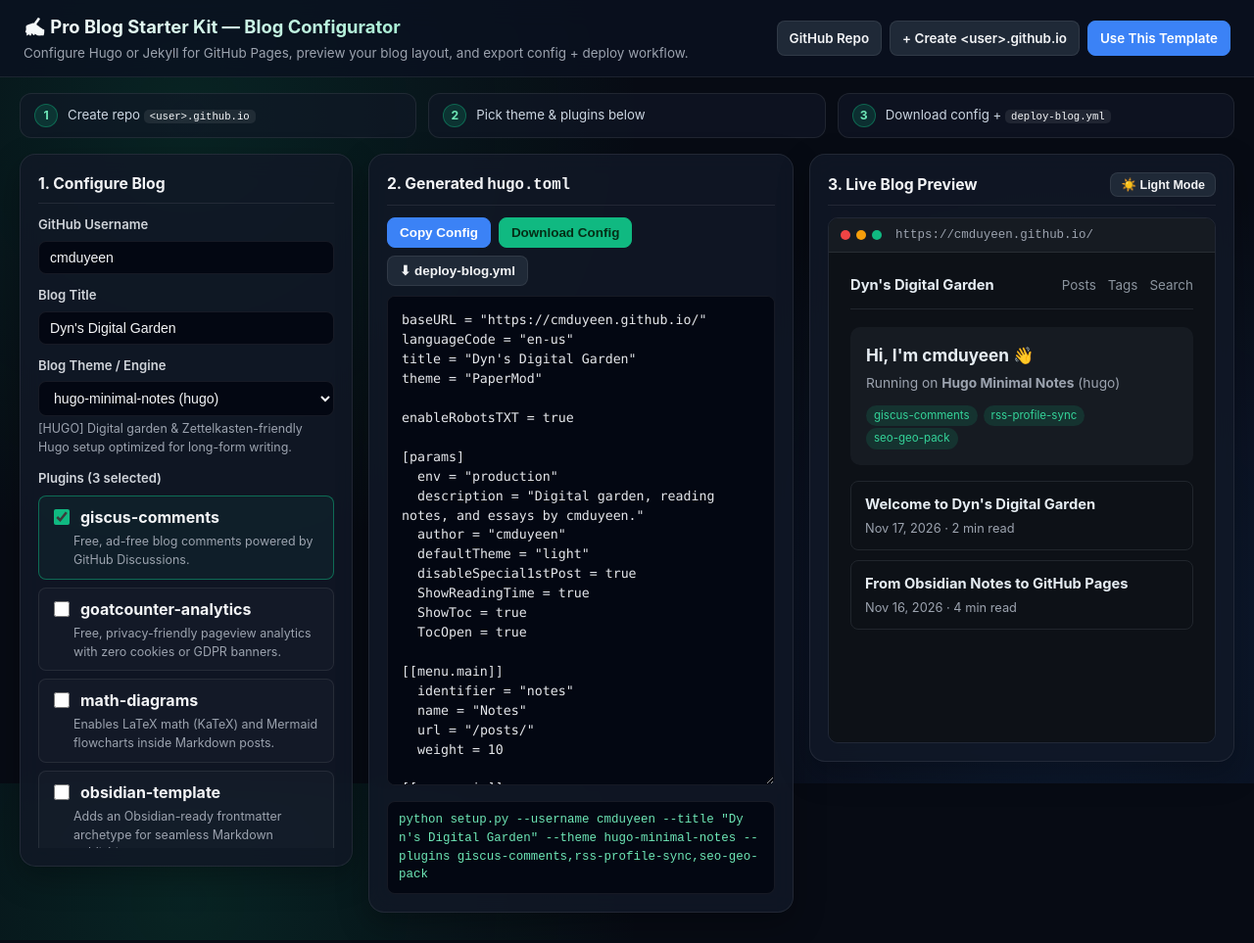
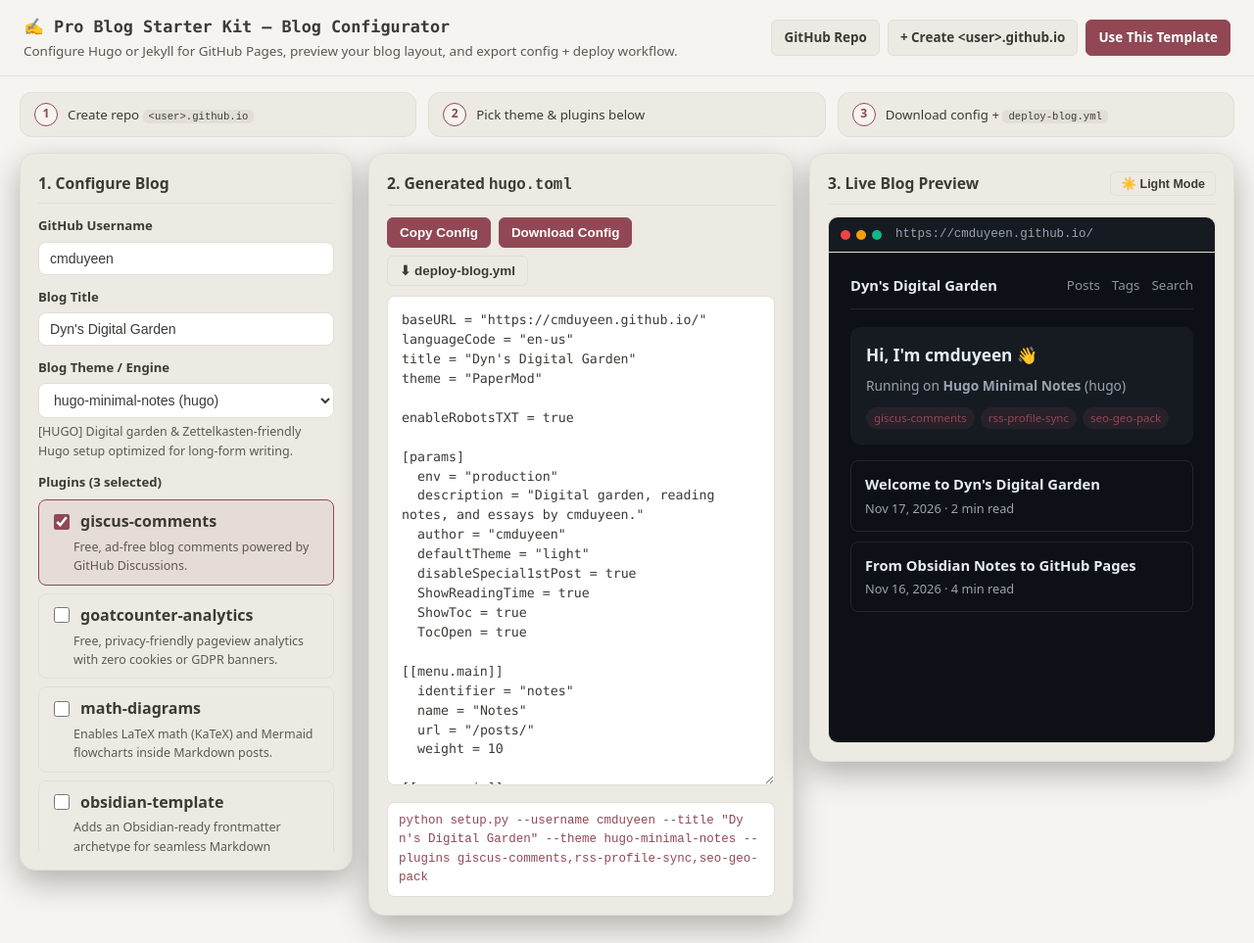
Before and after one commit to cmduyeen/pro-blog-starter-kit, a plain HTML site: page docs/index.html in a window 1280 px wide. Shown: the whole page at 98% size. Drawn offline with Linux system fonts and the light colour scheme.

Commit message:
style(web): unify theme with main blog Serein/Alabaster Light & Dark palette

```diff
--- a/docs/index.html
+++ b/docs/index.html
@@ -28,29 +28,42 @@
   </script>
   <style>
     :root {
-      --bg: #070b14;
-      --panel: rgba(17, 24, 39, 0.84);
-      --border: rgba(255, 255, 255, 0.08);
-      --text: #f3f4f6;
-      --muted: #9ca3af;
-      --accent: #10b981;
-      --accent-hover: #059669;
-      --blue: #3b82f6;
-      --code-bg: #030712;
+      color-scheme: light;
+      --bg: #F6F4F0;
+      --panel: #EDEAE4;
+      --border: #E3DFD7;
+      --text: #3D3A36;
+      --muted: #5C5852;
+      --accent: #914854;
+      --accent-hover: #7a3b45;
+      --blue: #914854;
+      --code-bg: #FFFFFF;
+      --btn-text: #FFFFFF;
+    }
+    @media (prefers-color-scheme: dark) {
+      :root {
+        color-scheme: dark;
+        --bg: #191817;
+        --panel: #21201E;
+        --border: #2B2926;
+        --text: #C7C3BA;
+        --muted: #A39E95;
+        --accent: #C9848F;
+        --accent-hover: #d69ba5;
+        --blue: #C9848F;
+        --code-bg: #141312;
+        --btn-text: #191817;
+      }
     }
     * { box-sizing: border-box; }
     ::-webkit-scrollbar { width: 8px; height: 8px; }
-    ::-webkit-scrollbar-thumb { background: rgba(148, 163, 184, 0.25); border-radius: 999px; }
+    ::-webkit-scrollbar-thumb { background: var(--border); border-radius: 999px; }
     body {
       margin: 0;
-      font-family: Inter, system-ui, -apple-system, Segoe UI, Roboto, sans-serif;
-      background-color: var(--bg);
-      background-image:
-        radial-gradient(circle at 15% 15%, rgba(16, 185, 129, 0.14), transparent 36%),
-        radial-gradient(circle at 85% 80%, rgba(59, 130, 246, 0.15), transparent 38%);
-      background-attachment: fixed;
+      font-family: system-ui, -apple-system, "Segoe UI", sans-serif;
+      background: var(--bg);
       color: var(--text);
-      line-height: 1.5;
+      line-height: 1.55;
     }
     header {
       border-bottom: 1px solid var(--border);
@@ -60,18 +73,16 @@
       align-items: center;
       justify-content: space-between;
       gap: 12px;
-      background: rgba(11, 17, 32, 0.78);
-      backdrop-filter: blur(14px);
+      background: var(--bg);
       position: sticky;
       top: 0;
       z-index: 20;
     }
     header h1 {
       margin: 0;
-      font-size: 1.15rem;
-      background: linear-gradient(90deg, #f8fafc, #6ee7b7);
-      -webkit-background-clip: text;
-      -webkit-text-fill-color: transparent;
+      font-family: ui-monospace, SFMono-Regular, Menlo, Consolas, monospace;
+      font-size: 1.05rem;
+      color: var(--text);
     }
     header p { margin: 2px 0 0; font-size: 0.84rem; color: var(--muted); }
     .header-links { display: flex; flex-wrap: wrap; gap: 8px; }
@@ -80,19 +91,19 @@
       align-items: center;
       gap: 6px;
       padding: 7px 12px;
-      border-radius: 8px;
+      border-radius: 6px;
       border: 1px solid var(--border);
-      background: #1f2937;
+      background: var(--panel);
       color: var(--text);
       font-size: 0.84rem;
       font-weight: 600;
       cursor: pointer;
       text-decoration: none;
     }
-    .btn:hover { background: #374151; }
+    .btn:hover { border-color: var(--accent); color: var(--accent); }
     .btn-sm { padding: 4px 10px; font-size: 0.78rem; }
-    .btn-primary { background: var(--blue); border-color: var(--blue); color: #fff; }
-    .btn-success { background: var(--accent); border-color: var(--accent); color: #052e16; }
+    .btn-primary { background: var(--accent); border-color: var(--accent); color: var(--btn-text); }
+    .btn-success { background: var(--accent); border-color: var(--accent); color: var(--btn-text); }
     .steps-bar {
       max-width: 1560px;
       margin: 16px auto 0;
@@ -108,10 +119,10 @@
       gap: 10px;
       padding: 10px 14px;
       border-radius: 12px;
-      background: rgba(17, 24, 39, 0.65);
+      background: var(--panel);
       border: 1px solid var(--border);
       font-size: 0.83rem;
-      color: #cbd5e1;
+      color: var(--text);
     }
     .step-num {
       width: 24px;
@@ -123,11 +134,11 @@
       font-size: 0.76rem;
       font-weight: 700;
       flex-shrink: 0;
-      background: rgba(16, 185, 129, 0.18);
-      color: #6ee7b7;
-      border: 1px solid rgba(16, 185, 129, 0.4);
+      background: var(--bg);
+      color: var(--accent);
+      border: 1px solid var(--accent);
     }
-    .step-chip code { background: rgba(255,255,255,0.08); padding: 1px 6px; border-radius: 5px; font-size: 0.8em; color: #f8fafc; }
+    .step-chip code { background: var(--border); padding: 1px 6px; border-radius: 5px; font-size: 0.8em; color: var(--text); }
     main {
       max-width: 1560px;
       margin: 16px auto 28px;
@@ -156,7 +167,7 @@
       padding-bottom: 8px;
     }
     .card-header h2 { margin: 0; font-size: 0.98rem; }
-    label.field-label { display: block; font-size: 0.82rem; font-weight: 600; margin: 12px 0 6px; color: #d1d5db; }
+    label.field-label { display: block; font-size: 0.82rem; font-weight: 600; margin: 12px 0 6px; color: var(--text); }
     input[type="text"], select {
       width: 100%;
       padding: 8px 11px;
@@ -168,7 +179,7 @@
     }
     .plugins-list { display: grid; gap: 8px; max-height: 360px; overflow-y: auto; margin-top: 8px; }
     .plugin-item { border: 1px solid var(--border); border-radius: 8px; padding: 9px 11px; background: rgba(255,255,255,0.02); }
-    .plugin-item.active { border-color: rgba(16, 185, 129, 0.5); background: rgba(16, 185, 129, 0.06); }
+    .plugin-item.active { border-color: var(--accent); background: rgba(145, 72, 84, 0.08); }
     .plugin-head { display: flex; align-items: center; gap: 8px; cursor: pointer; }
     .plugin-head input { accent-color: var(--accent); width: 16px; height: 16px; }
     .plugin-desc { font-size: 0.78rem; color: var(--muted); margin: 4px 0 0 24px; }
@@ -180,7 +191,7 @@
       border-radius: 8px;
       border: 1px solid var(--border);
       background: var(--code-bg);
-      color: #e5e7eb;
+      color: var(--text);
       font-family: ui-monospace, SFMono-Regular, Menlo, Consolas, monospace;
       font-size: 0.83rem;
       line-height: 1.5;
@@ -194,7 +205,7 @@
       border: 1px solid var(--border);
       font-family: ui-monospace, monospace;
       font-size: 0.78rem;
-      color: #6ee7b7;
+      color: var(--accent);
       word-break: break-all;
     }
     .status { font-size: 0.82rem; color: var(--accent); margin-left: auto; }
@@ -236,8 +247,8 @@
       font-size: 0.72rem;
       padding: 2px 8px;
       border-radius: 999px;
-      background: rgba(16, 185, 129, 0.15);
-      color: #34d399;
+      background: rgba(145, 72, 84, 0.14);
+      color: var(--accent);
       margin-right: 6px;
     }
   </style>
```
